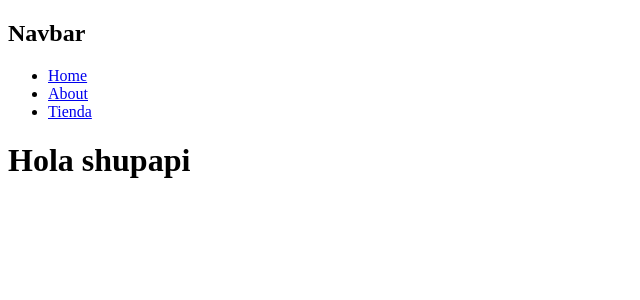
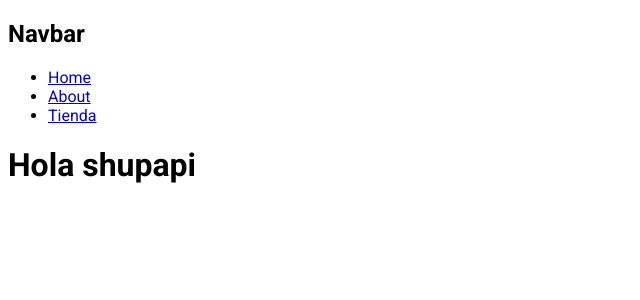
Before and after one commit to lMiguelCa/next01, a Next.js app: page / in a window 1280 px wide. Shown: the top 300 px of the page, without its empty margins (0-640 px from the left). Built offline with nearby package versions, Linux system fonts and the light colour scheme.

Commit message:
cambiar fonts

```diff
--- a/app/layout.js
+++ b/app/layout.js
@@ -1,4 +1,6 @@
 import NavbarPage from '../components/Navbar';
+import {Roboto} from 'next/font/google'
+
 
 export const metadata = {
   title: "Mi prueba 01",
@@ -6,12 +8,16 @@
   keywords: "tienda, online,ecommerce",
 }
 
-
+const roboto = Roboto({
+  weight: ["300", "400", "500", "700"],
+  style: ["italic", "normal"],
+  subsets: ["latin"],
+})
 export default function RootLayout({ children }) {
   return (
     <html lang="en">
 
-      <body>
+      <body className={roboto.className}>
         <NavbarPage/>
         {children}
       </body>
```
